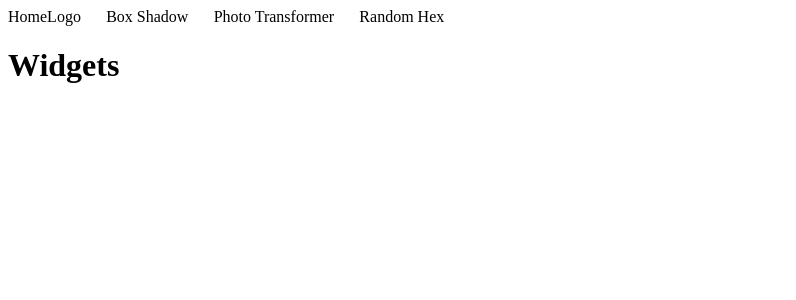
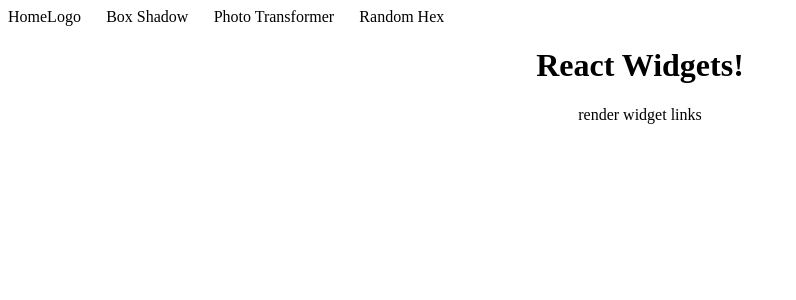
Before and after one commit to Andrewf9001/react-widgets, a React (Create React App) app: page / in a window 1280 px wide. Shown: the top 300 px of the page, without its empty margins (0-796 px from the left). Built offline with nearby package versions, Linux system fonts and the light colour scheme.

Commit message:
added homepage styles, updated content

```diff
--- a/src/components/pages/Homepage.jsx
+++ b/src/components/pages/Homepage.jsx
@@ -1,7 +1,9 @@
 const Homepage = () => {
   return (
     <div className="homepage-container">
-      <h1>Widgets</h1>
+      <h1>React Widgets!</h1>
+
+      <div>render widget links</div>
     </div>
   );
 };
--- a/src/styles/main.scss
+++ b/src/styles/main.scss
@@ -1,6 +1,7 @@
 @import "./components/navbar.scss";
 @import "./components/rgb-slider.scss";
 
+@import "./pages/homepage.scss";
 @import "./pages/box-shadow-page.scss";
 @import "./pages/photo-transformer.scss";
 @import "./pages/random-hex.scss";
--- /dev/null
+++ b/src/styles/pages/homepage.scss
@@ -0,0 +1,6 @@
+.homepage-container {
+  display: flex;
+  flex-direction: column;
+  justify-content: center;
+  align-items: center;
+}
```
